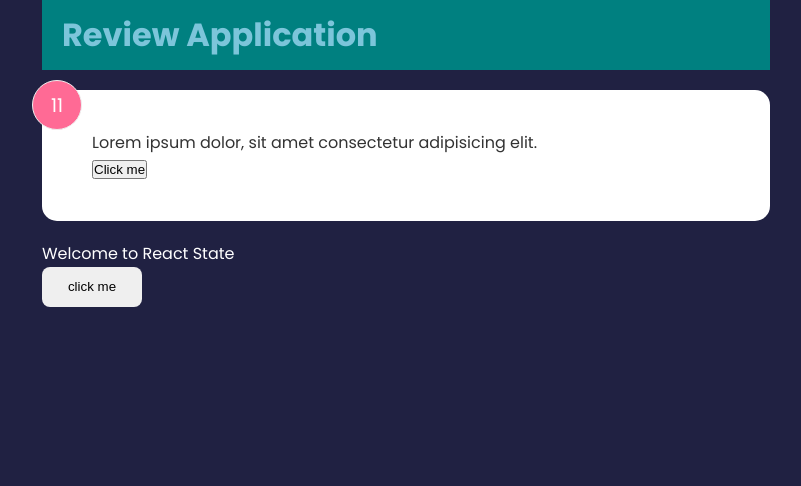
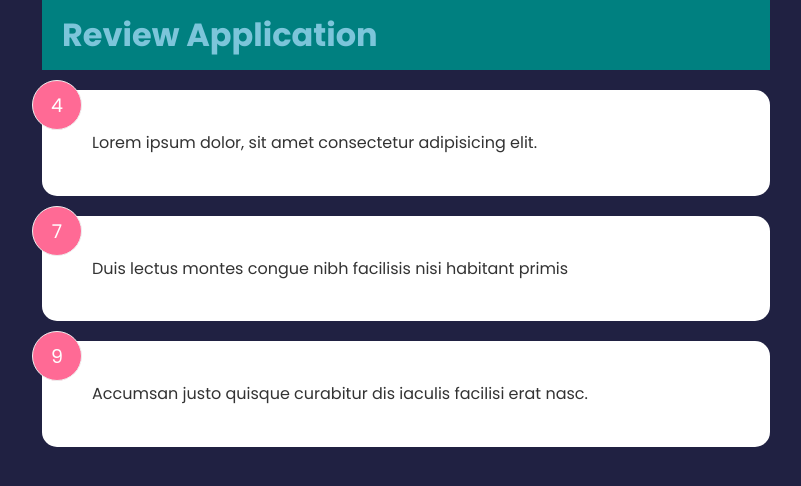
Before and after one commit to CodeLeom/react-introductory, a React (Create React App) app: page / in a window 1280 px wide. Shown: the top 486 px of the page, without its empty margins (234-1035 px from the left). Built offline with nearby package versions, Linux system fonts and the light colour scheme.

Commit message:
updated state to a global level

```diff
--- a/src/App.js
+++ b/src/App.js
@@ -1,15 +1,19 @@
 import Header from "./components/Header"
-import ReviewItem from "./components/ReviewItem"
-import Example from "./components/Example"
+import ReviewList from "./components/ReviewList"
+import {useState} from 'react'
+import reviewData from './components/reviewData'
+
 
 function App(){
+
+    const [review, setReview] = useState(reviewData)
+
 
     return (
       <div className="container">
 
         <Header />
-        <ReviewItem />
-        <Example />
+        <ReviewList review={review} />
       </div>
     )
 }
--- a/src/components/ReviewItem.jsx
+++ b/src/components/ReviewItem.jsx
@@ -1,20 +1,9 @@
-import {useState} from 'react'
-
-function ReviewItem() {
-  const [rating, setRating] = useState(11)
-  const [text, setText] = useState('Lorem ipsum dolor, sit amet consectetur adipisicing elit.')
-
-  const mdyState = () => {
-    setRating(8)
-    setText ('This is a new state of the text')
-  }
-
+function ReviewItem({item}) {
   return (
     <>
       <div className="card">
-        <div className="num-display">{rating}</div>
-        <p>{text}</p>
-        <button onClick={mdyState}>Click me</button>
+        <div className="num-display">{item.rating}</div>
+        <p>{item.text}</p>
       </div>
     </>
   )
--- /dev/null
+++ b/src/components/ReviewList.jsx
@@ -0,0 +1,18 @@
+import ReviewItem from './ReviewItem'
+
+function ReviewList({review}) {
+    if (!review || review.length === 0){
+        return <p>No review Yet</p>
+    }
+  return (
+    <>
+    <div>
+        {review.map((item) =>(
+            <ReviewItem key={item.id} item={item} />
+        ))}
+    </div>
+    </>
+  )
+}
+
+export default ReviewList
--- /dev/null
+++ b/src/components/reviewData.js
@@ -0,0 +1,19 @@
+const reviewData = [
+    {
+        id: 1,
+        rating: 4,
+        text: 'Lorem ipsum dolor, sit amet consectetur adipisicing elit.'
+      },
+      {
+        id: 2,
+        rating: 7,
+        text: 'Duis lectus montes congue nibh facilisis nisi habitant primis'
+      },
+      {
+        id: 3,
+        rating: 9,
+        text: 'Accumsan justo quisque curabitur dis iaculis facilisi erat nasc.'
+      }
+]
+
+export default reviewData
```
